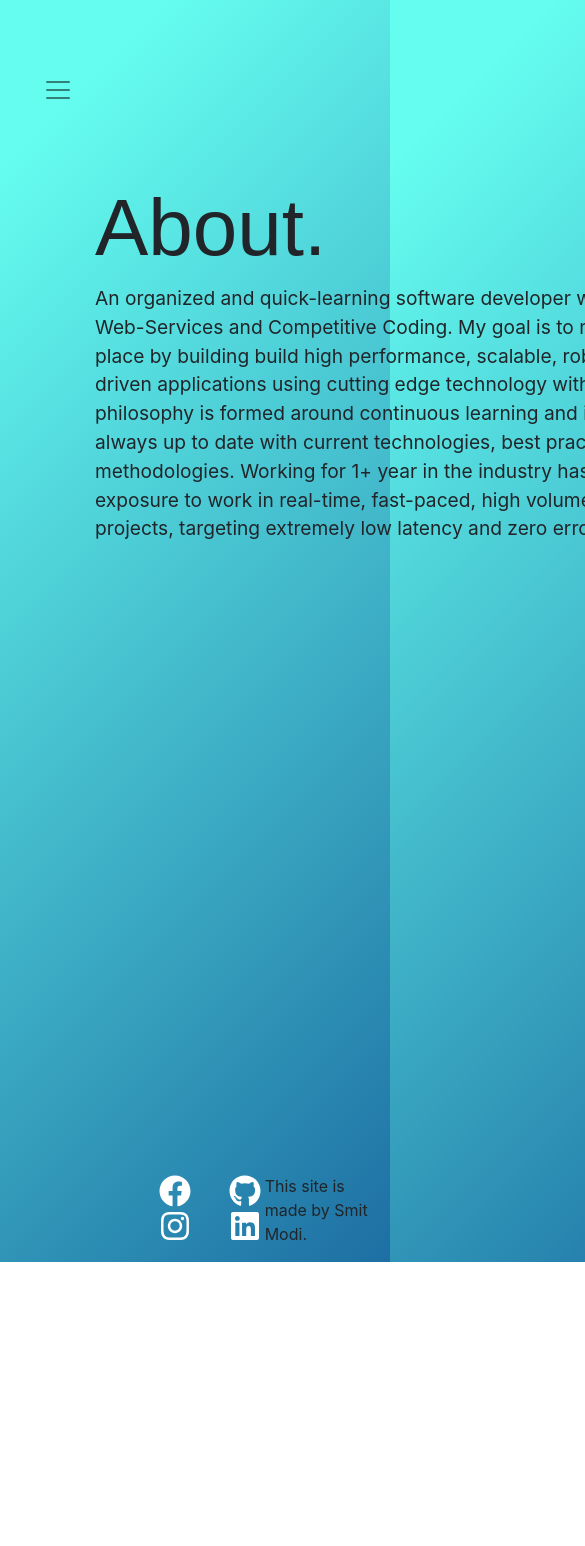
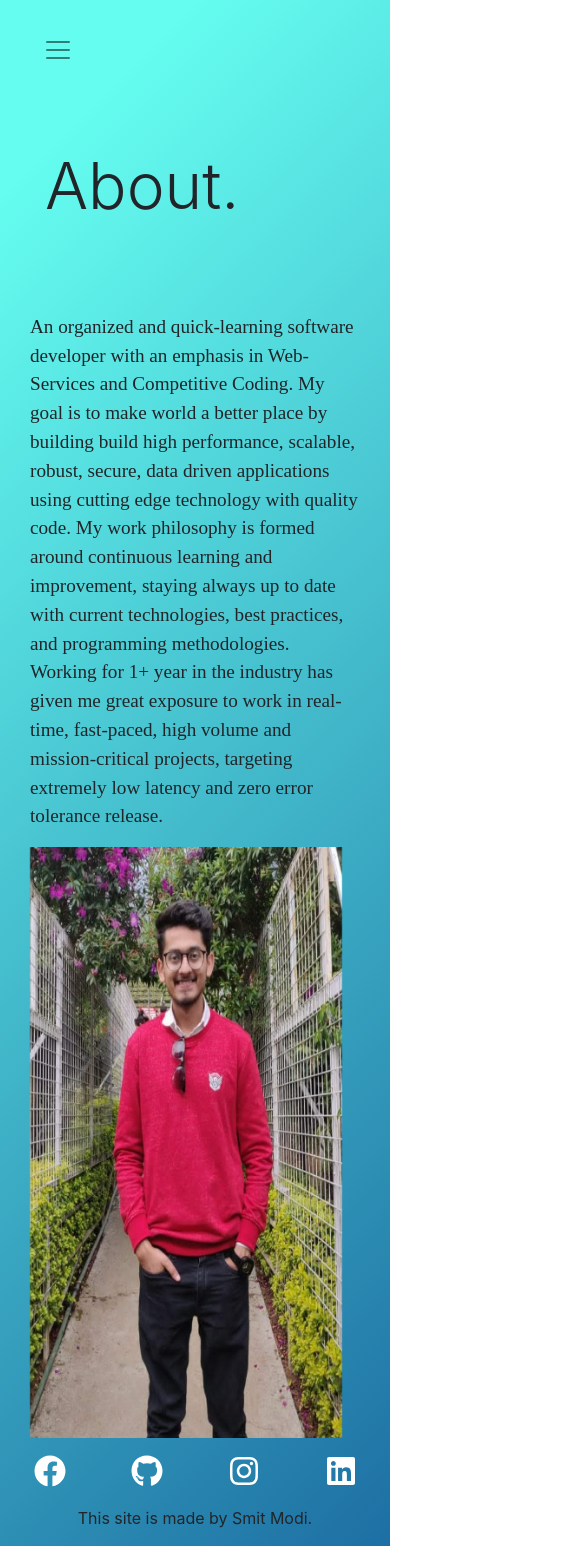
Before and after one commit to sjmodi1997/Portfolio, a React (Create React App) app: page /about in a window 390 px wide. Shown: the top 1546 px of the page, 585 px wide, since content can reach past the window. Before the commit the page ends 1262 px from the top, so only its background shows below. Built offline with nearby package versions, Linux system fonts and the light colour scheme.

Commit message:
Version :: 2.4
Updates:
- added support for all deviced using media query
- fixed nav to top
- changes in footer

```diff
--- a/src/App.js
+++ b/src/App.js
@@ -31,12 +31,12 @@ class App extends React.Component {
         text: 'Checkout my projects below'
       },
       about: {
-        title: 'About Me'
+        title: 'About.'
       },
       contact: {
         title: 'Meet Me',
         subTitle: "Let’s create your next experience together"
-      }
+      },
     }
   }
   scrollToTop = () =>{
@@ -47,7 +47,7 @@ class App extends React.Component {
     return (
       <Router>
         <Container className="p=0" fluid={true}>
-          <Navbar bg="transparent" expand="lg" fix="top" sticky="top">
+          <Navbar className="navbar" expand="lg">
             <Navbar.Toggle className="border-0" aria-controls="navbar-toggle"/>
             <Navbar.Collapse id="navbar-toggle">
               <Nav className="ml-auto">
--- a/src/components/Footer.js
+++ b/src/components/Footer.js
@@ -12,10 +12,10 @@ function Footer()
                 <Row className="justify-content-between p-3">
                     <Col>
                     </Col>
-                    <Col className="p-0">
+                    <Col className="p-0" md="auto">
                         <SocialIcons />
                     </Col>
-                    <Col className="p-0 d-flex justify-content-end">
+                    <Col className="footerLast">
                         This site is made by Smit Modi.
                     </Col>
                 </Row>
--- a/src/components/Hero.js
+++ b/src/components/Hero.js
@@ -12,9 +12,9 @@ function Hero(props)
         <Jumbotron className="bg-transparent jumbotron-fluid p-0">
             <Container fluid={true}>
                 <Row className="justify-content-center py-5">
-                    <Col md={8} sm={12}>
+                    <Col md={8} sm={12} xs={12}>
                     <Fade bottom>
-                        {props.title && <h1 className="display-1 front-weight-bolder">{props.title}</h1>}
+                        {props.title && <h1 className="xyz front-weight-bolder">{props.title}</h1>}
                     </Fade>
                     <Fade bottom>
                         {!props.isMainHeading && props.subTitle && <h3 className="display-5 front-weight-light">{props.subTitle}</h3>}
--- a/src/index.css
+++ b/src/index.css
@@ -8,6 +8,85 @@ body {
   background: linear-gradient(to right, #6190e8, #a7bfe8);
   background-image: linear-gradient( 135deg, #65FDF0 10%, #1D6FA3 100%);
 }
+[class*="col-"] {
+  width: 100%;
+}
+@media only screen and (min-width: 768px) {
+  /* For desktop: */
+  .col-1 {width: 8.33%;}
+  .col-2 {width: 16.66%;}
+  .col-3 {width: 25%;}
+  .col-4 {width: 33.33%;}
+  .col-5 {width: 41.66%;}
+  .col-6 {width: 50%;}
+  .col-7 {width: 58.33%;}
+  .col-8 {width: 66.66%;}
+  .col-9 {width: 75%;}
+  .col-10 {width: 83.33%;}
+  .col-11 {width: 91.66%;}
+  .col-12 {width: 100%;}
+}
+@media (max-width: 480px) {
+  .xyz {
+    font-size: 4rem;
+    font-weight: 300;
+    line-height: 1.2;
+  }
+  .g-card-image{
+    border-radius: 10px;
+    width: 100%;
+    height: 380px;
+    box-shadow: 0px 0px 3px 1px  #ccc;
+  }
+  .footerLast{
+    text-align: center;
+    padding-top: 15px;
+  }
+  .navbar{
+    min-height: 100px;
+  }
+  .about-p{
+    font-family: 'Montserrat', 'sans-serif';
+    font-size: 1.2em;
+    text-align: left;
+  }
+  .about-img{
+    Height: 70vh;
+    Width: 80vw;
+    Align-Items: center;
+    Justify-Content: center;
+  }
+}
+@media(min-width: 481px) {
+  .xyz {
+    font-size: 6rem;
+    font-weight: 300;
+    line-height: 1.2;
+  }
+  .g-card-image{
+    border-radius: 10px;
+    width: 400px;
+    height: 480px;
+    box-shadow: 0px 0px 3px 1px  #ccc;
+  }
+  .footerLast{
+    text-align: right;
+  }
+  .navbar{
+    min-height: 180px;
+  }
+  .about-p{
+    font-family: 'Montserrat', sans-serif;
+    font-size: 1.2em;
+    text-align: left;
+  }
+  .about-img{
+    margin-left: 0em;
+    Align-Items: center;
+    Justify-Content: center;
+  }
+}
+
 footer{
   width: 100%;
   /*background: rgb(2,0,36);
@@ -18,11 +97,8 @@ code {
     monospace;
 }
 
-.navbar{
-  min-height: 180px;
-}
-
 .hero{
+  width: 100%;
   background-color: white;
 }
 
@@ -31,15 +107,11 @@ code {
 }
 
 .g-card{
+  /*width: 100%;*/
   margin: 20px;
 }
 
-.g-card-image{
-  border-radius: 10px;
-  width: 400px;
-  height: 480px;
-  box-shadow: 0px 0px 3px 1px  #ccc;
-}
+
 
 .g-card-info{
   margin-top: 10px;
@@ -80,14 +152,7 @@ code {
   font-size: 5em;
   text-align: left;
 }
-.about-content p{
-  font-size: 1.2em;
-  text-align: left;
-  width: 37em;
-}
-.about img{
-  margin-left: 5em;
-}
+
 
 .nav-link{
   font-size: 20px;
--- a/src/pages/AboutPage.js
+++ b/src/pages/AboutPage.js
@@ -2,19 +2,27 @@
 import React, { Component } from 'react';
 import Fade from 'react-reveal/Fade';
 import Smit from '../assets/images/Smit.jpg';
+import Container from 'react-bootstrap/Container';
+import Row from 'react-bootstrap/Row';
+import Col from 'react-bootstrap/Col';
+import Hero from '../components/Hero.js';
 
 function AboutPage(props)
 {
     return(
-        <div className='about' fluid={true}>
-            <div className='about-content'>
-            <h1><Fade bottom cascade>About.</Fade></h1>
-            <Fade bottom>
-                    <p>An organized and quick-learning software developer with an emphasis in Web-Services and Competitive Coding. My goal is to make world a better place by building build high performance, scalable, robust, secure, data driven applications using cutting edge technology with quality code. My work philosophy is formed around continuous learning and improvement, staying always up to date with current technologies, best practices, and programming methodologies. Working for 1+ year in the industry has given me great exposure to work in real-time, fast-paced, high volume and mission-critical projects, targeting extremely low latency and zero error tolerance release.</p>
-            </Fade>
-            </div>
-            <img src={Smit} alt='about image'></img>
-        </div>
+        <Container fluid={true}>
+            <Row>
+                <Col>
+                    <Hero title={props.title} subTitle={props.subTitle} text={props.text}/>
+                    <Fade bottom>
+                        <p className='about-p'>An organized and quick-learning software developer with an emphasis in Web-Services and Competitive Coding. My goal is to make world a better place by building build high performance, scalable, robust, secure, data driven applications using cutting edge technology with quality code. My work philosophy is formed around continuous learning and improvement, staying always up to date with current technologies, best practices, and programming methodologies. Working for 1+ year in the industry has given me great exposure to work in real-time, fast-paced, high volume and mission-critical projects, targeting extremely low latency and zero error tolerance release.</p>
+                    </Fade>
+                </Col>
+                <Col>
+                    <img className='about-img' src={Smit} alt='about image'></img>
+                </Col>
+            </Row>
+        </Container>
     );
 }
 
--- a/src/pages/HomePage.js
+++ b/src/pages/HomePage.js
@@ -26,8 +26,8 @@ function HomePage(props)
             <Container ref={el => { console.log(el); myRef.current = el;}} style={{backgroundColor: 'white',borderRadius: '25px'}} fluid={true}>
             <div id="Projects">
                 <Hero title={props.title} subTitle={props.subTitle} text={props.text}/>
-                </div>
-                <Carousel />
+            </div>
+            <Carousel />
             </Container>
             <Timeline />
         </div>
```
